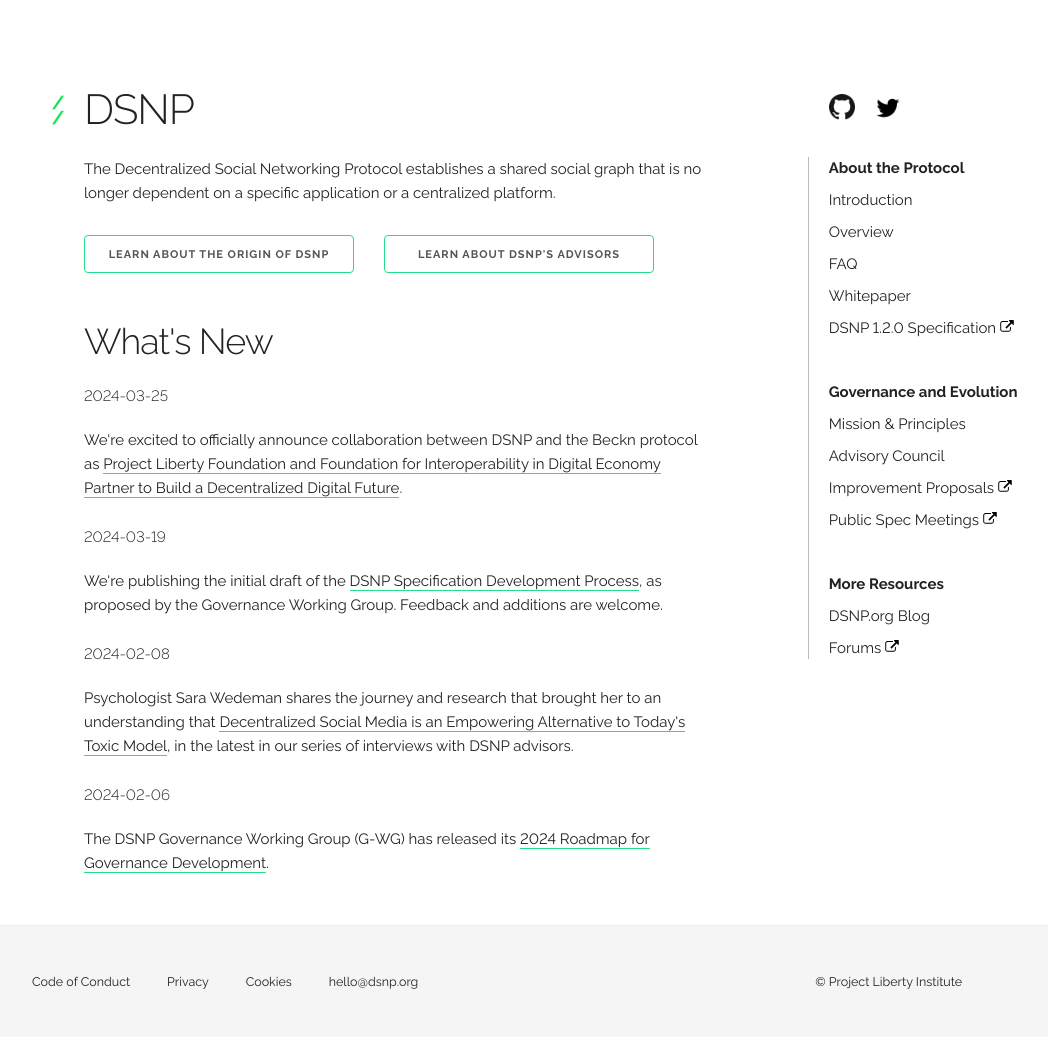
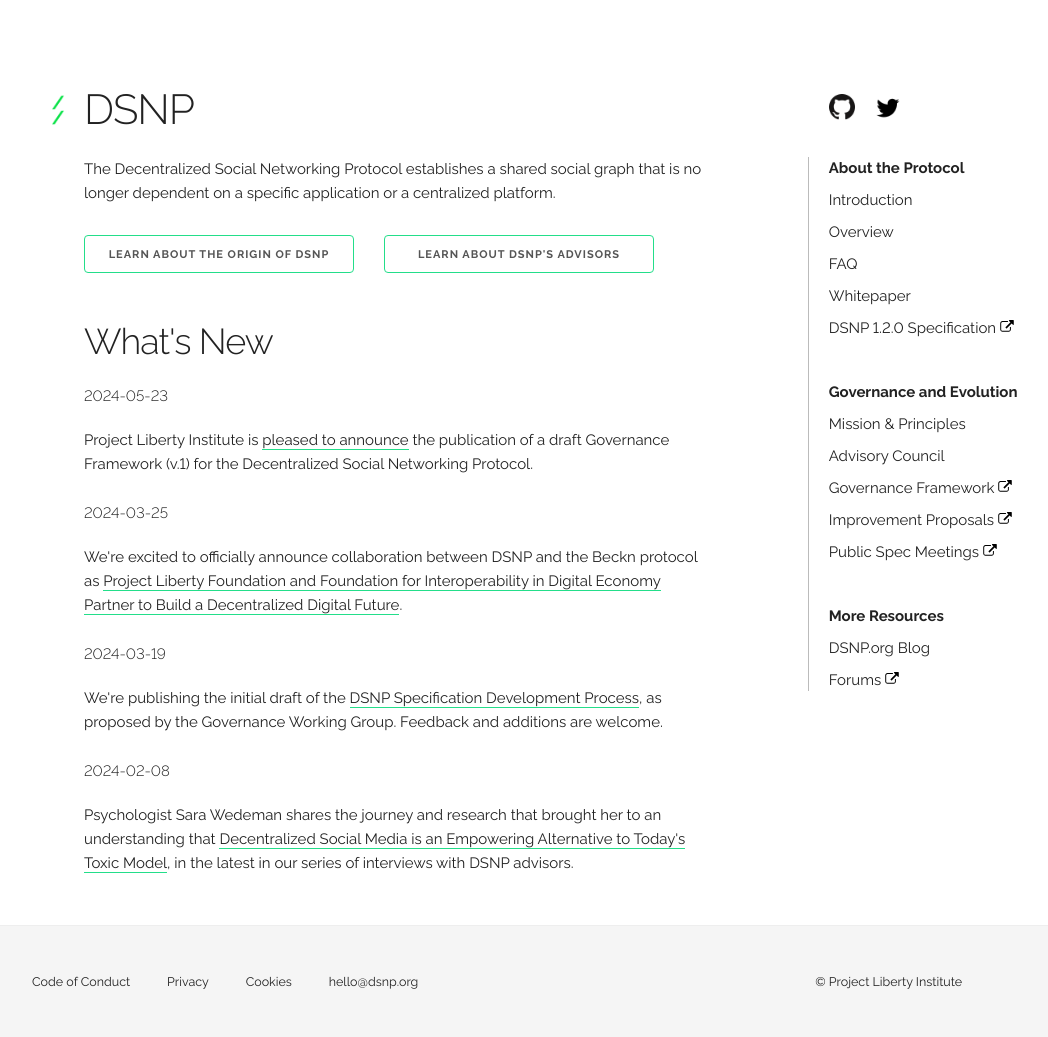
Before and after one commit to DSNP-org/dsnp-web, a Jekyll site: the page built from index.html, in a window 1280 px wide. Shown: the whole page, without its empty margins (108-1156 px from the left). Built offline with Jekyll 4.4.1, drawn with Linux system fonts in a browser that asks for light colours; comment, search, counter and statistics services are not loaded.

Commit message:
Governance framework v.1

```diff
--- a/_layouts/default.html
+++ b/_layouts/default.html
@@ -25,6 +25,7 @@
             <li><b>Governance and Evolution</b></li>
             <li><a href="/mission-principles.html">Mission &amp; Principles</a></li>
             <li><a href="/advisors.html">Advisory Council</a></li>
+            <li><a href="/governance-framework.pdf" target="_blank">Governance Framework <img src="/images/external-link.svg" height=14></a></li>
             <li><a
             href="https://github.com/LibertyDSNP/spec/issues">Improvement Proposals <img
             src="/images/external-link.svg" height=14></a></li>
--- a/_layouts/post.html
+++ b/_layouts/post.html
@@ -30,7 +30,7 @@
 
   {%- for tagName in page.tags -%}
     {%- capture tags_content -%}
-      {{ tags_content }} <mark><a href='/tags?tagName={{ tagName }}'><i class='glyphicon glyphicon-tag'></i>{{ tagName }}</a></mark>
+      {{ tags_content }} <mark><!--<a href='/tags?tagName={{ tagName }}'><i class='glyphicon glyphicon-tag'></i>-->{{ tagName }}<!--</a>--></mark>
     {%- endcapture -%}
   {%- endfor -%}
   {{ tags_content }}
--- a/index.html
+++ b/index.html
@@ -11,6 +11,11 @@
 <a href="blog/2023/05/10/if-code-is-law-then-protocols-are-good-manners-that-help-us-get-along.html" class="button">Learn about DSNP's advisors</a>
 </p>
   <h3>What's New</h3>
+
+  <h6>2024-05-23</h6>
+  <p>Project Liberty Institute is <a href="blog/2024/05/23/announcing-governance-v1.html">pleased to announce</a> the publication
+  of a draft Governance Framework (v.1) for the Decentralized Social
+  Networking Protocol.
 
   <h6>2024-03-25</h6>
   <p>We're excited to officially announce collaboration between DSNP and the Beckn protocol as <a href="blog/2024/03/25/plf-fide-partner-build-decentralized-future.html">Project Liberty Foundation and Foundation for Interoperability in Digital Economy Partner to Build a Decentralized Digital Future</a>.
@@ -27,9 +32,4 @@
   Model</a>, in the latest in our series of interviews with DSNP
   advisors.</p>
 
-  <h6>2024-02-06</h6>
-  <p>The DSNP Governance Working Group (G-WG) has released its <a
-  href="blog/2024/02/06/governance-roadmap.html">2024 Roadmap for
-  Governance Development</a>.</p>
-
 </div>
```
Also changed, not shown: blog/_posts/2024-05-23-announcing-governance-v1.md (added, +21 -0 lines), 1 other file.
